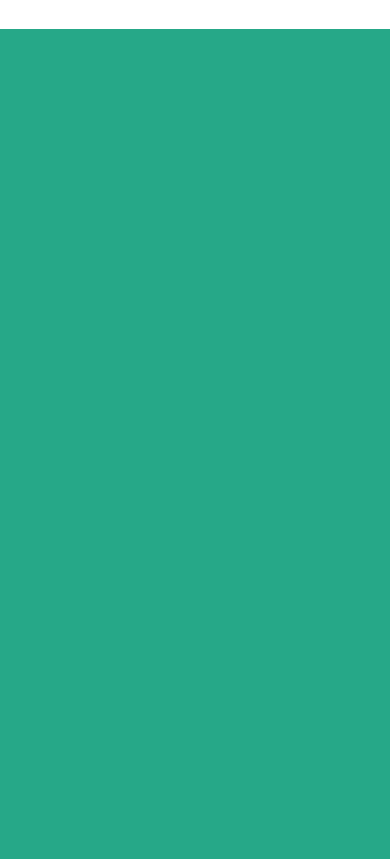
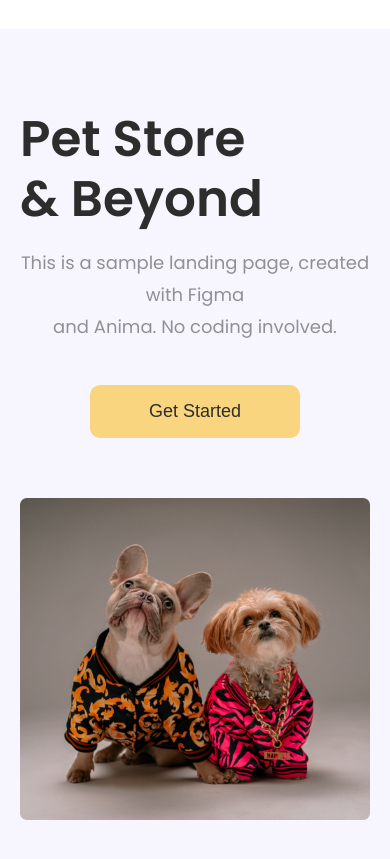
Before and after one commit to diegozfreitas/petworld_html, a plain HTML site: page index.html in a window 390 px wide. Shown: the part 71-930 px from the top of the page. Before the commit the page ends 844 px from the top, so only its background shows below. Drawn offline with Linux system fonts and the light colour scheme.

Commit message:
feat: section sobre

```diff
--- a/assets/css/style.css
+++ b/assets/css/style.css
@@ -8,6 +8,13 @@ body {
   width: 1280px;
   margin: auto;
 }
+
+@media (max-width: 786px) {
+  .container {
+    width: 100%;
+    margin: auto;
+  }
+} /* Telefone */
 
 /* INICIO HEADER */
 header {
@@ -62,3 +69,90 @@ header div.actions button:hover {
 } /* Telefone */
 
 /* FIM HEADER */
+
+/* INICIO SOBRE */
+section#sobre {
+  background-color: #f7f5fd;
+  padding: 70px 0;
+}
+
+section#sobre div.container {
+  display: flex;
+  justify-content: space-between;
+  align-items: center;
+}
+
+section#sobre div.info {
+  display: flex;
+  flex-direction: column;
+  justify-content: space-around;
+}
+
+section#sobre div.info h1 {
+  color: #2d2d2d;
+  font-weight: 600;
+  font-size: 80px;
+  line-height: 90px;
+  margin-block-start: 0;
+  margin-block-end: 0;
+}
+
+section#sobre div.info p {
+  font-weight: 400;
+  font-size: 18px;
+  line-height: 32px;
+  color: #2d2d2d;
+  opacity: 0.5;
+}
+
+section#sobre div.info button {
+  padding: 16px 50px;
+  color: #2d2d2d;
+  font-size: 18px;
+  background-color: #f8d57e;
+  border: none;
+  border-radius: 10px;
+  cursor: pointer;
+  transition: 0.3s;
+  width: 210px;
+}
+
+section#sobre div.img {
+  width: 500px;
+}
+
+section#sobre div.img img {
+  width: 100%;
+}
+
+@media (max-width: 786px) {
+  section#sobre {
+    background-color: #f7f5fd;
+    padding: 80px 20px;
+  }
+
+  section#sobre div.container {
+    flex-wrap: wrap;
+  }
+
+  section#sobre div.info h1 {
+    font-size: 50px;
+    line-height: 60px;
+  }
+
+  section#sobre div.info p {
+    text-align: center;
+  }
+
+  section#sobre div.info button {
+    align-self: center;
+    margin-top: 24px;
+  }
+
+  section#sobre div.img {
+    width: 100%;
+    margin-top: 60px;
+  }
+} /* Telefone */
+
+/* FIM SOBRE */
--- a/index.html
+++ b/index.html
@@ -26,5 +26,20 @@
         </div>
       </div>
     </header>
+
+    <section id="sobre">
+      <div class="container">
+        <div class="info">
+            <h1>Pet Store <br> & Beyond</h1>
+
+            <p>This is a sample landing page, created with Figma <br> and Anima. No coding involved.</p>
+
+            <button>Get Started</button>
+        </div>
+        <div class="img">
+            <img src="./assets/images/imagem_section_sobre_1.png" alt="images sobre o pet World">
+        </div>
+      </div>
+    </section>
   </body>
 </html>
```
Also changed, not shown: assets/images/imagem_section_sobre_1.png (added).
